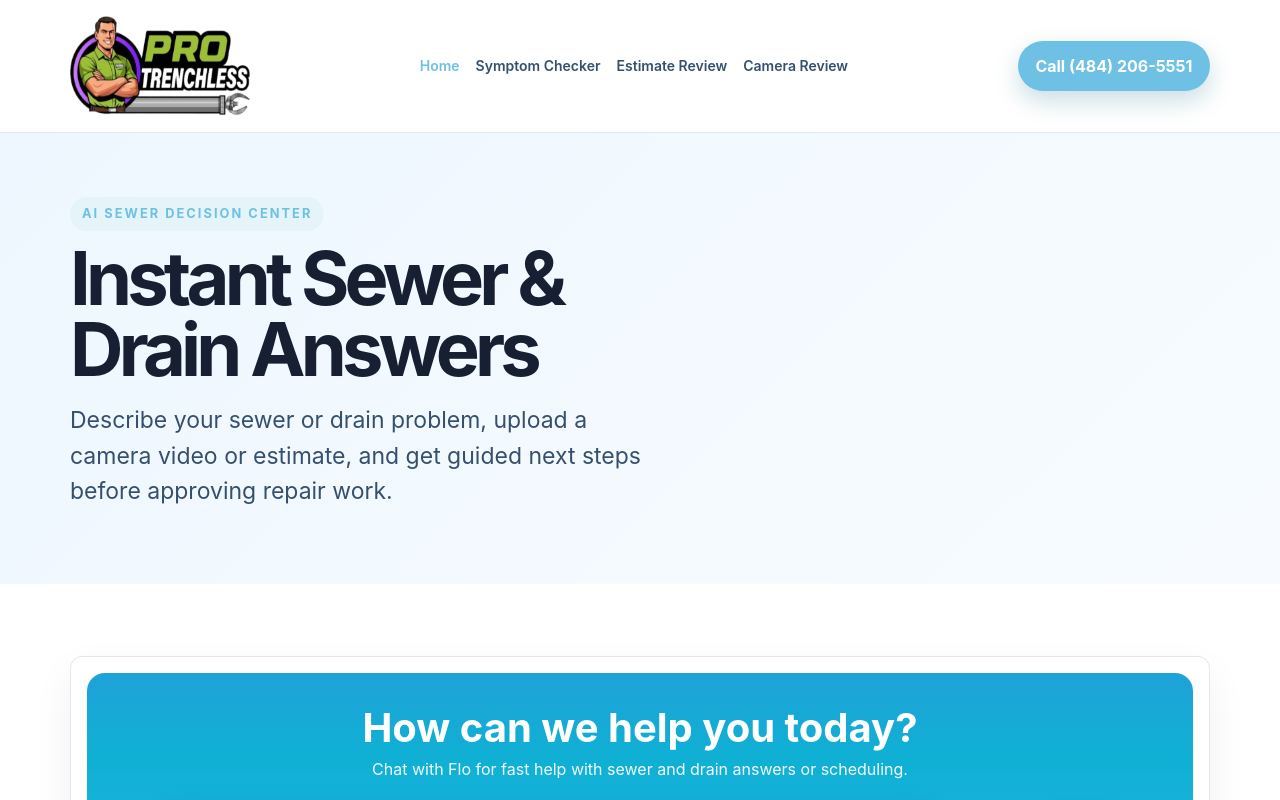
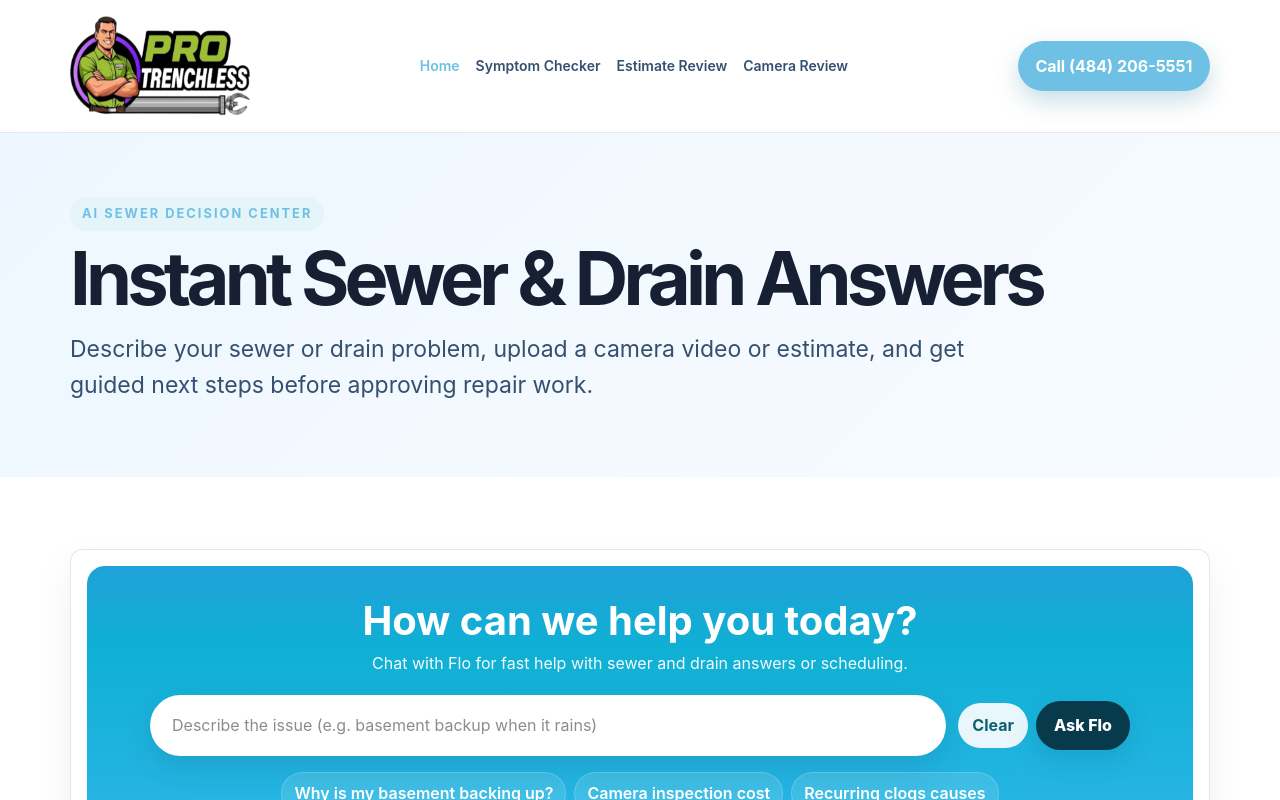
Before and after one commit to hasnainaslam33/chatbotprotrechless, a React (Vite) app: page / in a window 1280 px wide. Shown: the top 800 px of the page. Built offline with nearby package versions, Linux system fonts and the light colour scheme.

Commit message:
Update global.css

```diff
--- a/src/styles/global.css
+++ b/src/styles/global.css
@@ -27,14 +27,14 @@ img { max-width: 100%; display: block; }
 .nav-link { color: #35506f; font-weight: 600; }
 .nav-link.active { color: #6EC1E4; }
 .hero { padding: 4rem 0 3rem; background: linear-gradient(135deg, #eef7ff 0%, #f7fbff 100%); }
-.hero-grid { display: grid; grid-template-columns:  1.05fr .95fr; gap: 2rem; align-items: center; }
+.hero-grid { display: flex; grid-template-columns:  1.05fr .95fr; gap: 2rem; align-items: center; }
 .kicker { display: inline-block; margin-bottom: 0.75rem; text-transform: uppercase; letter-spacing: 0.16em; font-weight: 700; color: #6EC1E4; font-size: 0.8rem; }
 h1, h2, h3 { line-height: 1.15; }
 h1 { font-size: clamp(42px, 6vw, 74px);
     line-height: .96;
     margin: 0 0 18px;
     letter-spacing: -.065em; }
-.lead { font-size: 23px; color: #35506f; max-width: 60ch; }
+.lead { font-size: 23px; color: #35506f; max-width: 80%; }
 .hero-actions { display: flex; flex-wrap: wrap; gap: 0.75rem; margin: 40px 0; }
 .btn { display: inline-flex; align-items: center; justify-content: center; padding: 0.8rem 1.1rem; border-radius: 999px; background: #6EC1E4; color: white; font-weight: 700; border: none; cursor: pointer; }
 .btn.secondary { background: #fff; color: #6EC1E4; border: 1px solid #c7dff2; }
```
